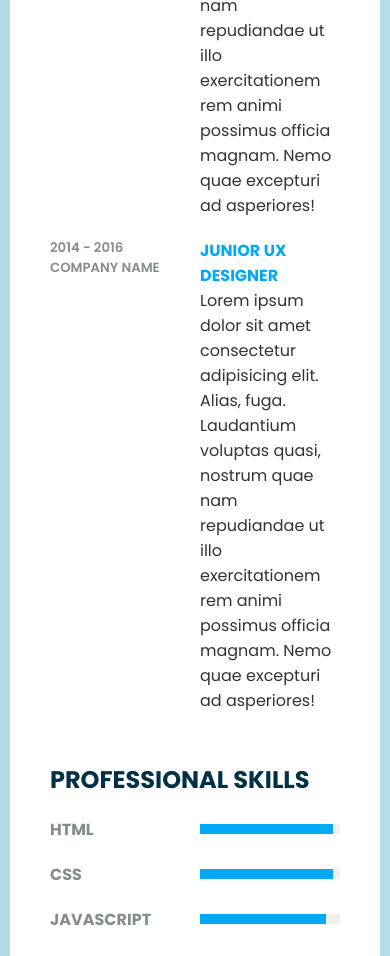
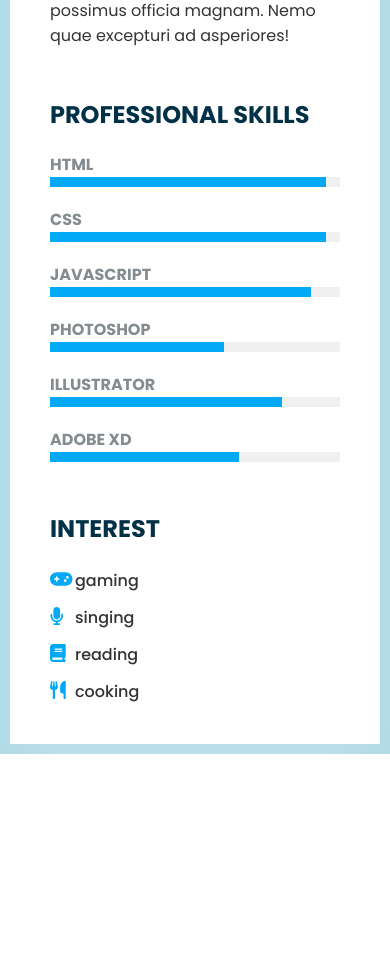
Before and after one commit to YunSeong-Park/resume-react-app, a React (Create React App) app: page / in a window 390 px wide. Shown: the part 2481-3437 px from the top of the page. After the commit the page ends 3235 px from the top, so only its background shows below. Built offline with nearby package versions, Linux system fonts and the light colour scheme.

Commit message:
[Style] 반응형 css 추가

```diff
--- a/src/components/molecules/right-section/experience.tsx
+++ b/src/components/molecules/right-section/experience.tsx
@@ -33,6 +33,11 @@ const ExperienceItem: React.FC<{ info: ExperienceInfo }> = ({ info }) => {
     <li
       css={css`
         display: flex;
+
+        @media (max-width: 600px) {
+          flex-direction: column;
+          gap: 5px;
+        }
       `}
     >
       <div
@@ -42,6 +47,10 @@ const ExperienceItem: React.FC<{ info: ExperienceInfo }> = ({ info }) => {
             text-transform: uppercase;
             color: ${theme.text4};
             font-weight: 600;
+          }
+
+          @media (max-width: 600px) {
+            min-width: 150px;
           }
         `}
       >
--- a/src/components/molecules/right-section/interest.tsx
+++ b/src/components/molecules/right-section/interest.tsx
@@ -21,6 +21,9 @@ const Interest: React.FC<InterestProps> = ({ infos }) => {
           display: grid;
           grid-template-columns: repeat(4, 1fr);
           grid-row-gap: 10px;
+          @media (max-width: 600px) {
+            grid-template-columns: repeat(1, 1fr);
+          }
         `}
       >
         {infos.map((info) => (
--- a/src/components/molecules/right-section/skill.tsx
+++ b/src/components/molecules/right-section/skill.tsx
@@ -41,6 +41,9 @@ const SkillItem: React.FC<{ info: Info }> = ({ info }) => {
           text-transform: uppercase;
           color: ${theme.text4};
         }
+        @media (max-width: 600px) {
+          grid-template-columns: repeat(1, 1fr);
+        }
       `}
     >
       <h4>{info.title}</h4>
```
